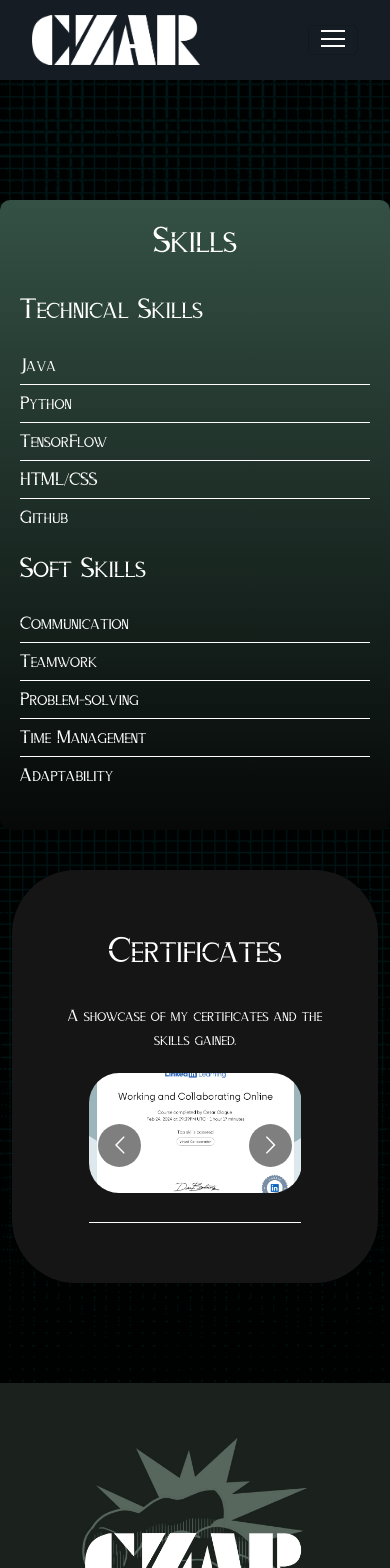
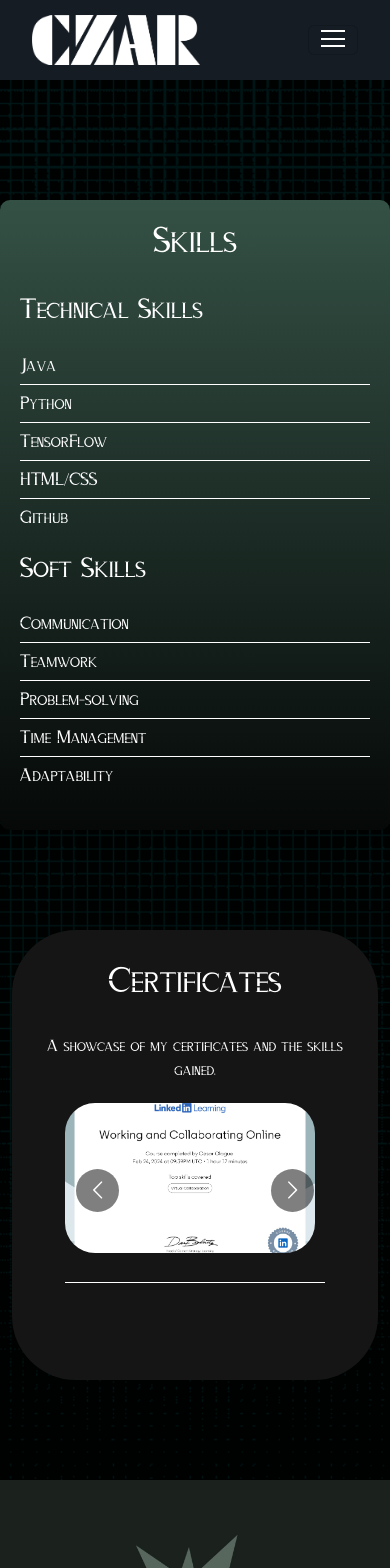
Before and after one commit to czarolag/czar_portfolio, a React (Create React App) app: page /#/skills in a window 390 px wide. Shown: the top 1568 px of the page. Built offline with nearby package versions, Linux system fonts and the light colour scheme.

Commit message:
fixed certificates box for mobile viewing

```diff
--- a/src/App.css
+++ b/src/App.css
@@ -404,6 +404,15 @@ Skills CSS
   margin-top: -60px;
 }
 
+/* For very small screens like smartphones */
+@media (max-width: 480px) {
+  .certificate-bx {
+    height: 450px; /* Increased height for smartphones */
+    padding: 30px 20px; /* Reduced padding for a tighter layout */
+    margin: 0 auto; /* Centering the box */
+  }
+}
+
 .certificate-slider {
   width: 80%;
   margin: 0 auto;
@@ -435,7 +444,7 @@ Skills CSS
 /* For smaller screens like tablets and mobile */
 @media (max-width: 768px) {
   .cert-imgbx {
-    height: 150px; /* Adjusted for smaller screens */
+    height: 180px; /* Adjusted for smaller screens */
     width: 100%; /* Set to full width for mobile */
     max-width: 300px; /* Cap the width on small screens */
   }
@@ -444,7 +453,7 @@ Skills CSS
 /* For very small screens like smartphones */
 @media (max-width: 480px) {
   .cert-imgbx {
-    height: 120px; /* Smaller height for compact view */
+    height: 150px; /* Smaller height for compact view */
     width: 100%; /* Full width for small screens */
     max-width: 250px; /* Cap to ensure it doesn’t take up too much space */
   }
```
